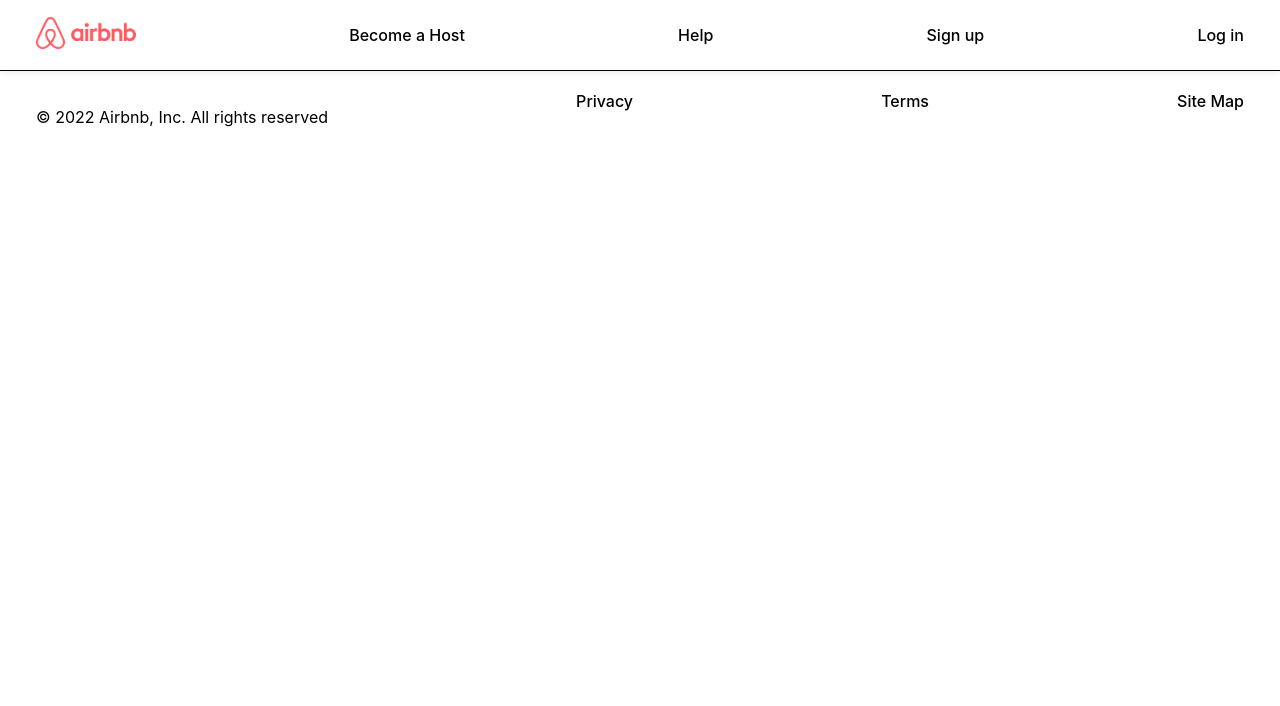
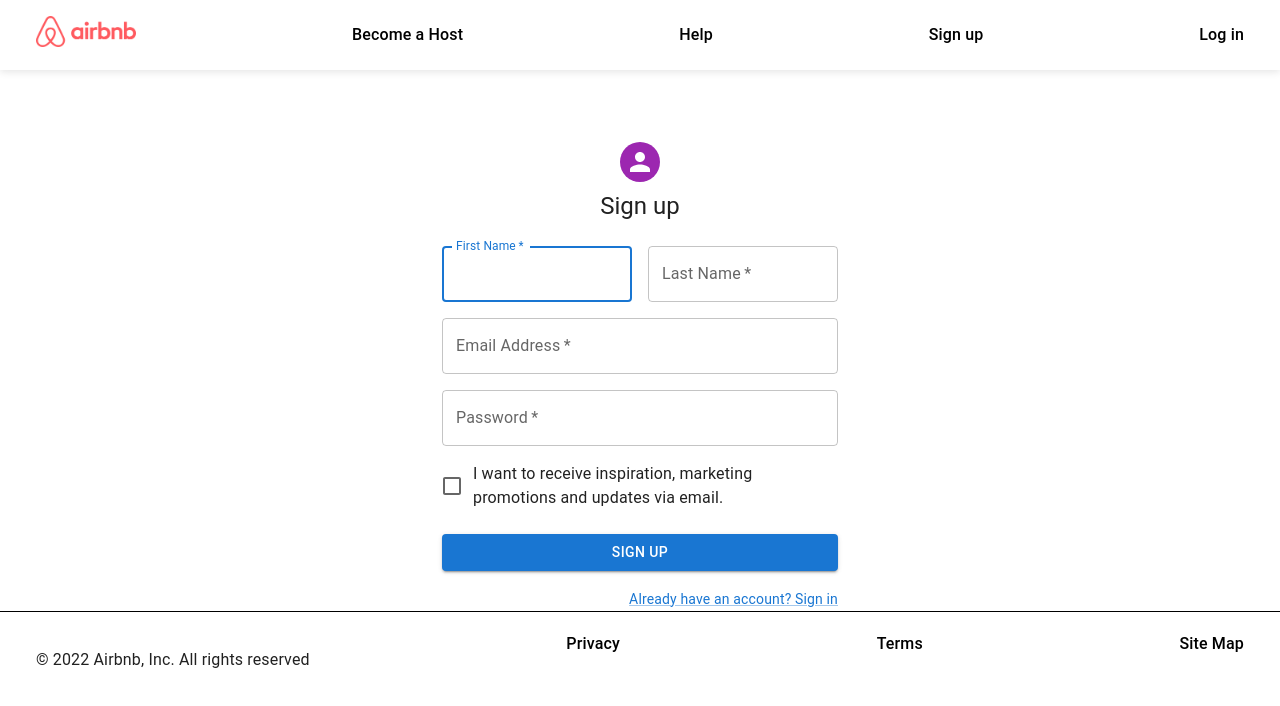
Before and after one commit to bryanarius/Airbnb-clone, a React (Vite) app: page /signup in a window 1280 px wide. Shown: the top 706 px of the page. Built offline with nearby package versions, Linux system fonts and the light colour scheme.

Commit message:
Login/Signup
- Added UI Material dependency
- Created Signup page
- Created Login page
- Route path to login and sign up page fixed
- CSS changes

```diff
--- a/package.json
+++ b/package.json
@@ -8,6 +8,9 @@
     "preview": "vite preview"
   },
   "dependencies": {
+    "@emotion/react": "^11.10.4",
+    "@emotion/styled": "^11.10.4",
+    "@mui/material": "^5.10.4",
     "react": "^18.0.0",
     "react-dom": "^18.0.0",
     "react-router-dom": "^6.3.0",
--- a/src/App.css
+++ b/src/App.css
@@ -124,3 +124,7 @@
   border-radius: 25px;
   font-weight: 500;
 }
+
+.signup--button{
+  color: #DA0F63;
+}
--- a/src/App.jsx
+++ b/src/App.jsx
@@ -3,6 +3,8 @@
 import {Routes, Route} from "react-router-dom"
 import Navbar from "./components/Navbar"
 import Home from "./pages/Home"
+import SignUp from "./pages/SignUp"
+import LogIn from "./pages/LogIn"
 import Footer from './components/Footer'
 
 export default function App() {
@@ -13,6 +15,9 @@
             <Navbar />
             <Routes>
                 <Route exact path="/" element={<Home />} />
+                <Route path="/signup" element={<SignUp />} />
+                <Route path="/login" element={<LogIn />} />
+
             </Routes>
 
             <Footer />
--- a/src/pages/LogIn.jsx
+++ b/src/pages/LogIn.jsx
@@ -0,0 +1,107 @@
+import * as React from 'react';
+import Avatar from '@mui/material/Avatar';
+import Button from '@mui/material/Button';
+import CssBaseline from '@mui/material/CssBaseline';
+import TextField from '@mui/material/TextField';
+import FormControlLabel from '@mui/material/FormControlLabel';
+import Checkbox from '@mui/material/Checkbox';
+import Link from '@mui/material/Link';
+import Grid from '@mui/material/Grid';
+import Box from '@mui/material/Box';
+import Typography from '@mui/material/Typography';
+import Container from '@mui/material/Container';
+import { createTheme, ThemeProvider } from '@mui/material/styles';
+
+function Copyright(props) {
+  return (
+    <Typography variant="body2" color="text.secondary" align="center" {...props}>
+      {'Copyright © '}
+      <Link color="inherit" href="https://mui.com/">
+        Your Website
+      </Link>{' '}
+      {new Date().getFullYear()}
+      {'.'}
+    </Typography>
+  );
+}
+
+const theme = createTheme();
+
+export default function LogIn() {
+  const handleSubmit = (event) => {
+    event.preventDefault();
+    const data = new FormData(event.currentTarget);
+    console.log({
+      email: data.get('email'),
+      password: data.get('password'),
+    });
+  };
+
+  return (
+    <ThemeProvider theme={theme}>
+      <Container component="main" maxWidth="xs">
+        <CssBaseline />
+        <Box
+          sx={{
+            marginTop: 8,
+            display: 'flex',
+            flexDirection: 'column',
+            alignItems: 'center',
+          }}
+        >
+          <Avatar sx={{ m: 1, bgcolor: 'secondary.main' }}>
+          </Avatar>
+          <Typography component="h1" variant="h5">
+            Log in
+          </Typography>
+          <Box component="form" onSubmit={handleSubmit} noValidate sx={{ mt: 1 }}>
+            <TextField
+              margin="normal"
+              required
+              fullWidth
+              id="email"
+              label="Email Address"
+              name="email"
+              autoComplete="email"
+              autoFocus
+            />
+            <TextField
+              margin="normal"
+              required
+              fullWidth
+              name="password"
+              label="Password"
+              type="password"
+              id="password"
+              autoComplete="current-password"
+            />
+            <FormControlLabel
+              control={<Checkbox value="remember" color="primary" />}
+              label="Remember me"
+            />
+            <Button
+              type="submit"
+              fullWidth
+              variant="contained"
+              sx={{ mt: 3, mb: 2 }}
+            >
+              Log In
+            </Button>
+            <Grid container>
+              <Grid item xs>
+                <Link href="#" variant="body2">
+                  Forgot password?
+                </Link>
+              </Grid>
+              <Grid item>
+                <Link href="#" variant="body2">
+                  {"Don't have an account? Sign Up"}
+                </Link>
+              </Grid>
+            </Grid>
+          </Box>
+        </Box>
+      </Container>
+    </ThemeProvider>
+  );
+}
--- a/src/pages/SignUp.jsx
+++ b/src/pages/SignUp.jsx
@@ -0,0 +1,129 @@
+import * as React from 'react';
+import Avatar from '@mui/material/Avatar';
+import Button from '@mui/material/Button';
+import CssBaseline from '@mui/material/CssBaseline';
+import TextField from '@mui/material/TextField';
+import FormControlLabel from '@mui/material/FormControlLabel';
+import Checkbox from '@mui/material/Checkbox';
+import Link from '@mui/material/Link';
+import Grid from '@mui/material/Grid';
+import Box from '@mui/material/Box';
+import Typography from '@mui/material/Typography';
+import Container from '@mui/material/Container';
+import { createTheme, ThemeProvider } from '@mui/material/styles';
+
+function Copyright(props) {
+    return (
+      <Typography variant="body2" color="text.secondary" align="center" {...props}>
+        {'Copyright © '}
+        <Link color="inherit" href="https://mui.com/">
+          Your Website
+        </Link>{' '}
+        {new Date().getFullYear()}
+        {'.'}
+      </Typography>
+    );
+  }
+
+  const theme = createTheme();
+
+  export default function SignUp() {
+    const handleSubmit = (event) => {
+      event.preventDefault();
+      const data = new FormData(event.currentTarget);
+      console.log({
+        email: data.get('email'),
+        password: data.get('password'),
+      });
+    };
+
+    return (
+      <ThemeProvider theme={theme}>
+        <Container component="main" maxWidth="xs">
+          <CssBaseline />
+          <Box
+            sx={{
+              marginTop: 8,
+              display: 'flex',
+              flexDirection: 'column',
+              alignItems: 'center',
+            }}
+          >
+            <Avatar sx={{ m: 1, bgcolor: 'secondary.main' }}>
+            </Avatar>
+            <Typography component="h1" variant="h5">
+              Sign up
+            </Typography>
+            <Box component="form" noValidate onSubmit={handleSubmit} sx={{ mt: 3 }}>
+              <Grid container spacing={2}>
+                <Grid item xs={12} sm={6}>
+                  <TextField
+                    autoComplete="given-name"
+                    name="firstName"
+                    required
+                    fullWidth
+                    id="firstName"
+                    label="First Name"
+                    autoFocus
+                  />
+                </Grid>
+                <Grid item xs={12} sm={6}>
+                  <TextField
+                    required
+                    fullWidth
+                    id="lastName"
+                    label="Last Name"
+                    name="lastName"
+                    autoComplete="family-name"
+                  />
+                </Grid>
+                <Grid item xs={12}>
+                  <TextField
+                    required
+                    fullWidth
+                    id="email"
+                    label="Email Address"
+                    name="email"
+                    autoComplete="email"
+                  />
+                </Grid>
+                <Grid item xs={12}>
+                  <TextField
+                    required
+                    fullWidth
+                    name="password"
+                    label="Password"
+                    type="password"
+                    id="password"
+                    autoComplete="new-password"
+                  />
+                </Grid>
+                <Grid item xs={12}>
+                  <FormControlLabel
+                    control={<Checkbox value="allowExtraEmails" color="primary" />}
+                    label="I want to receive inspiration, marketing promotions and updates via email."
+                  />
+                </Grid>
+              </Grid>
+              <Button
+                className="signup--button"
+                type="submit"
+                fullWidth
+                variant="contained"
+                sx={{ mt: 3, mb: 2 }}
+              >
+                Sign Up
+              </Button>
+              <Grid container justifyContent="flex-end">
+                <Grid item>
+                  <Link href="#" variant="body2">
+                    Already have an account? Sign in
+                  </Link>
+                </Grid>
+              </Grid>
+            </Box>
+          </Box>
+        </Container>
+      </ThemeProvider>
+    );
+  }
```
Also changed, not shown: 1 other file (tests, documents, lock files or other folders).
